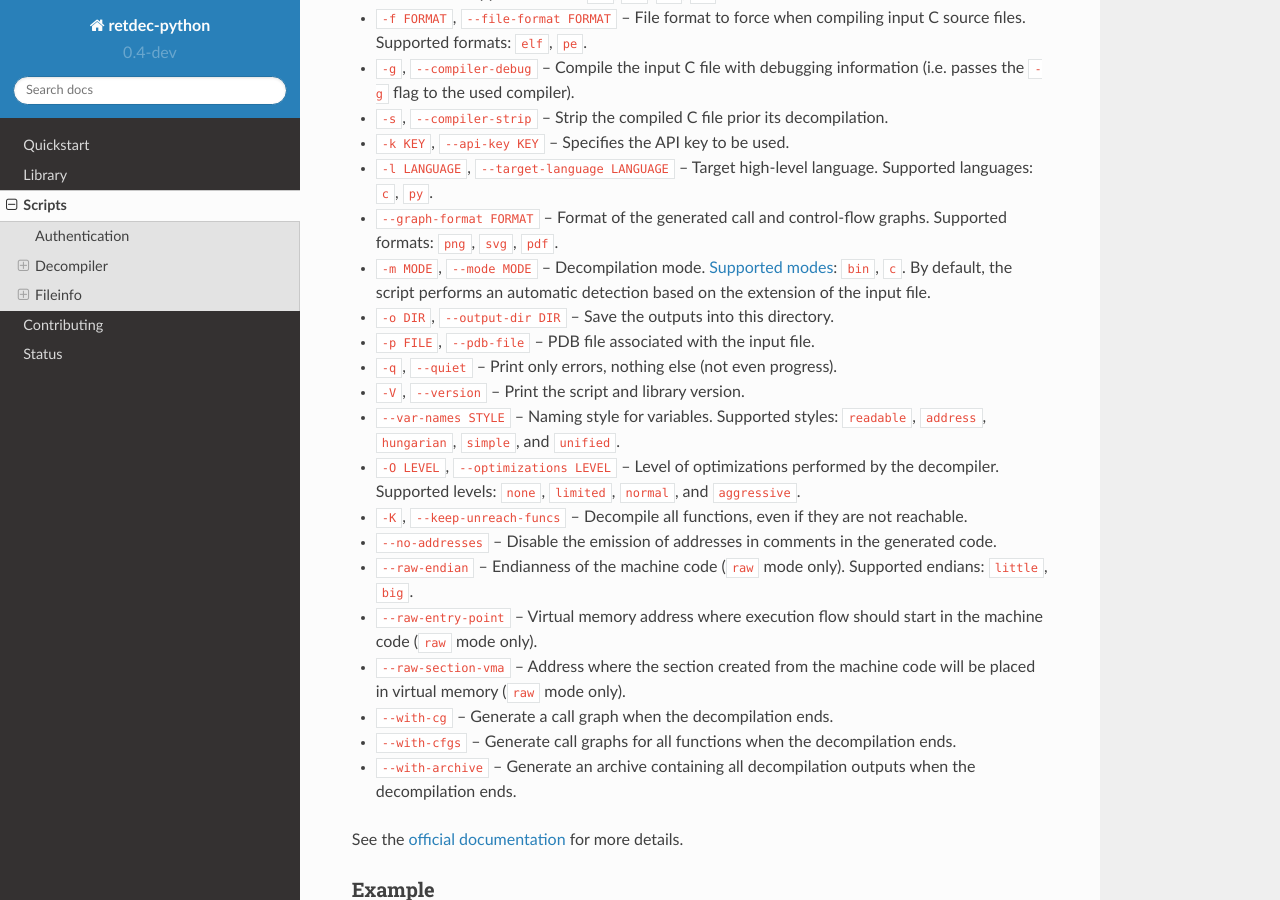
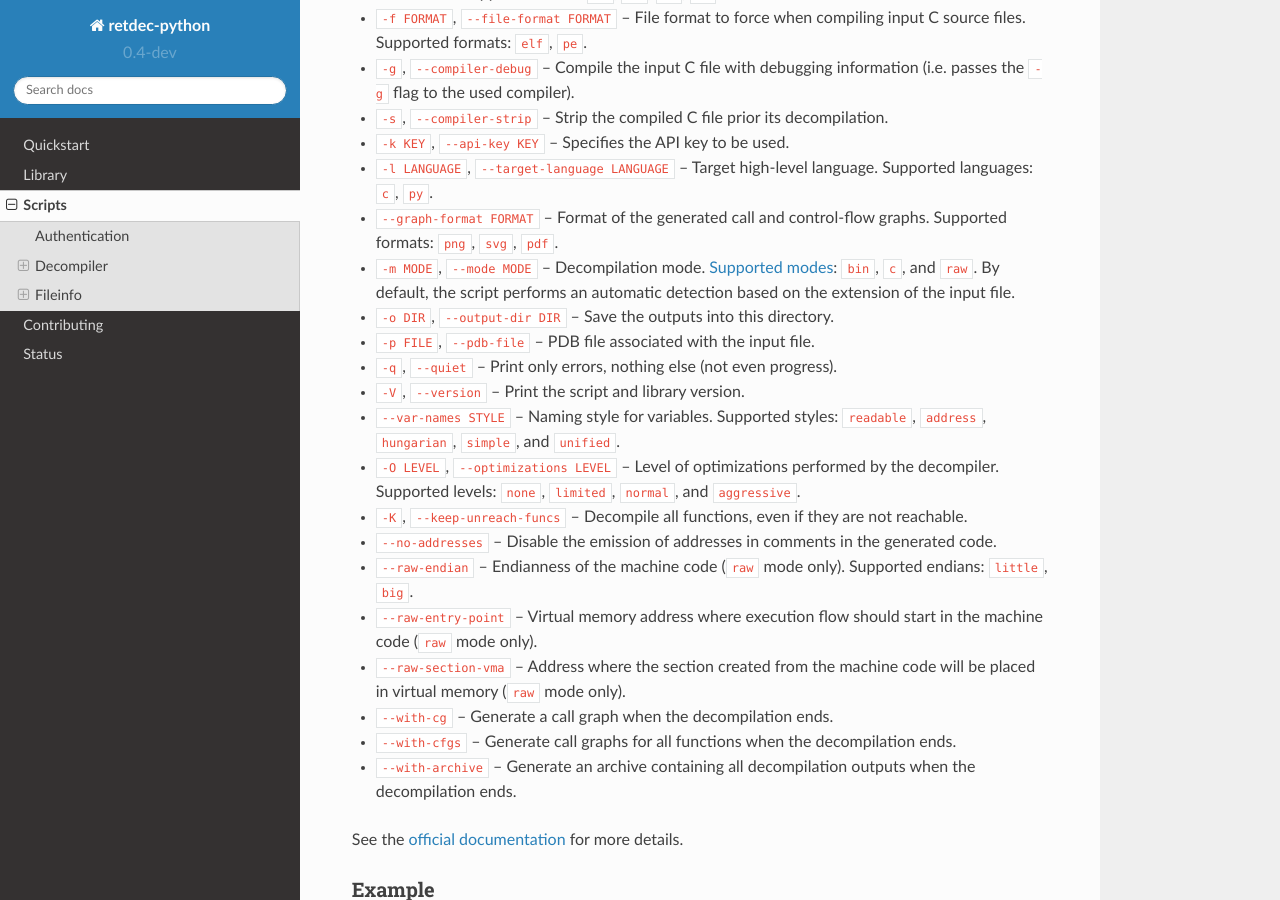
Before and after one commit to s3rvac/retdec-python, a Sphinx documentation site: the page built from docs/scripts.rst, in a window 1280 px wide and 900 px high, scrolled down 1245 px. Built offline with Sphinx 7.4.7 and the Read the Docs theme 2.0.0, drawn with Linux system fonts in a browser that asks for light colours.

Commit message:
Add a missing mention of the raw mode to the docs.

```diff
--- a/docs/scripts.rst
+++ b/docs/scripts.rst
@@ -53,7 +53,7 @@ Options
 * ``-k KEY``, ``--api-key KEY`` -- Specifies the API key to be used.
 * ``-l LANGUAGE``, ``--target-language LANGUAGE`` -- Target high-level language. Supported languages: ``c``, ``py``.
 * ``--graph-format FORMAT`` -- Format of the generated call and control-flow graphs. Supported formats: ``png``, ``svg``, ``pdf``.
-* ``-m MODE``, ``--mode MODE`` -- Decompilation mode. `Supported modes <https://retdec.com/api/docs/decompiler.html#decompilation-modes>`_: ``bin``, ``c``. By default, the script performs an automatic detection based on the extension of the input file.
+* ``-m MODE``, ``--mode MODE`` -- Decompilation mode. `Supported modes <https://retdec.com/api/docs/decompiler.html#decompilation-modes>`_: ``bin``, ``c``, and ``raw``. By default, the script performs an automatic detection based on the extension of the input file.
 * ``-o DIR``, ``--output-dir DIR`` -- Save the outputs into this directory.
 * ``-p FILE``, ``--pdb-file`` -- PDB file associated with the input file.
 * ``-q``, ``--quiet`` -- Print only errors, nothing else (not even progress).
```
